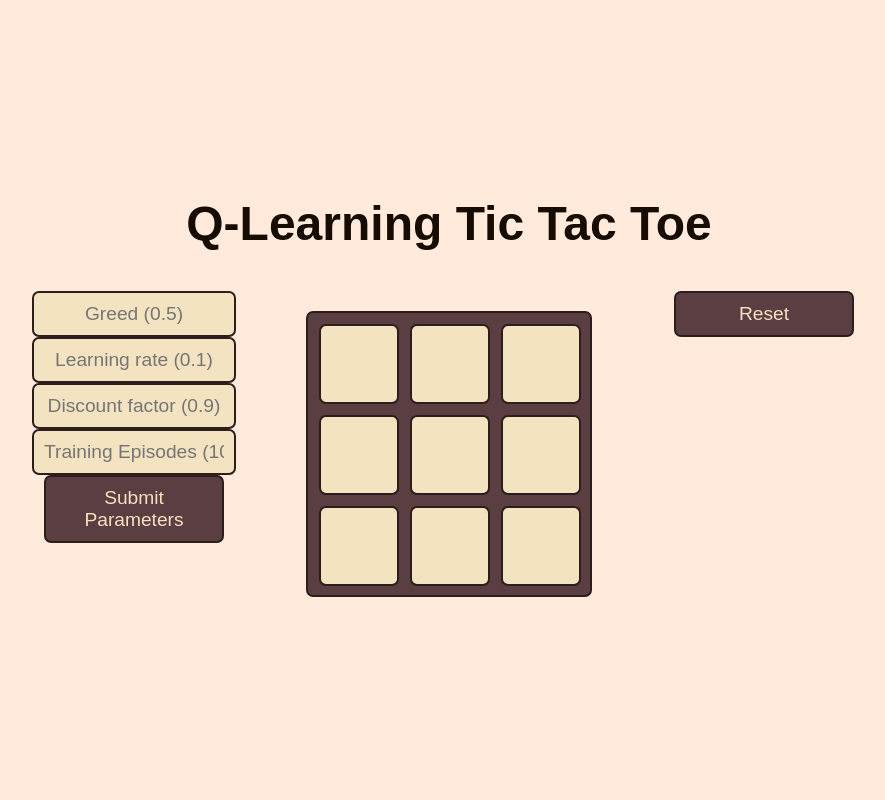
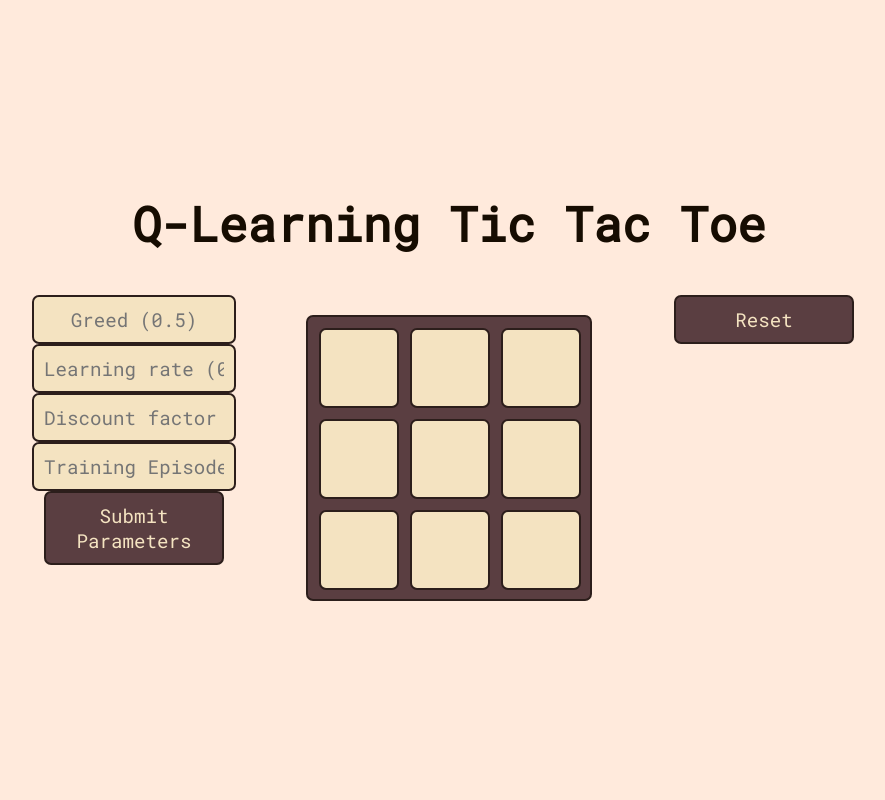
Before and after one commit to aaseesb/Tic-Tac-Toe-ML, a Flask app: page / in a window 1280 px wide. Shown: the whole page, without its empty margins (191-1076 px from the left). Run offline with Flask 3, Linux system fonts and the light colour scheme.

Commit message:
updated to robotomono font

```diff
--- a/static/styles.css
+++ b/static/styles.css
@@ -1,6 +1,6 @@
 /* base styles and text */
 body {
-    font-family: Arial, sans-serif;
+    font-family: 'Roboto Mono', monospace;
     display: flex;
     justify-content: center;
     align-items: center;
@@ -39,6 +39,7 @@ h1 {
 
 /* inputs for parameters */
 #ai-inputs {
+    font-family: 'Roboto Mono', monospace;
     display: flex;
     flex-direction: column;
     align-items: center;
@@ -48,6 +49,7 @@ h1 {
 }
 
 .input-box {
+    font-family: 'Roboto Mono', monospace;
     padding: 10px;
     font-size: 1.2em;
     width: 90%;
@@ -63,6 +65,7 @@ h1 {
 
 /* buttons (non-grid) */
 .button {
+    font-family: 'Roboto Mono', monospace;
     padding: 10px;
     font-size: 1.2em;
     width: 90%;
--- a/templates/home.html
+++ b/templates/home.html
@@ -5,6 +5,7 @@
     <meta charset="UTF-8">
     <meta name="viewport" content="width=device-width, initial-scale=1.0">
     <title>Q Learning Tic Tac Toe</title>
+    <link href="https://fonts.googleapis.com/css2?family=Roboto+Mono&display=swap" rel="stylesheet">
     <link rel="stylesheet" href="{{ url_for('static', filename='styles.css') }}">
     <script src="{{ url_for('static', filename='script.js') }}"></script>
 </head>
```
Also changed, not shown: 2 other files.
